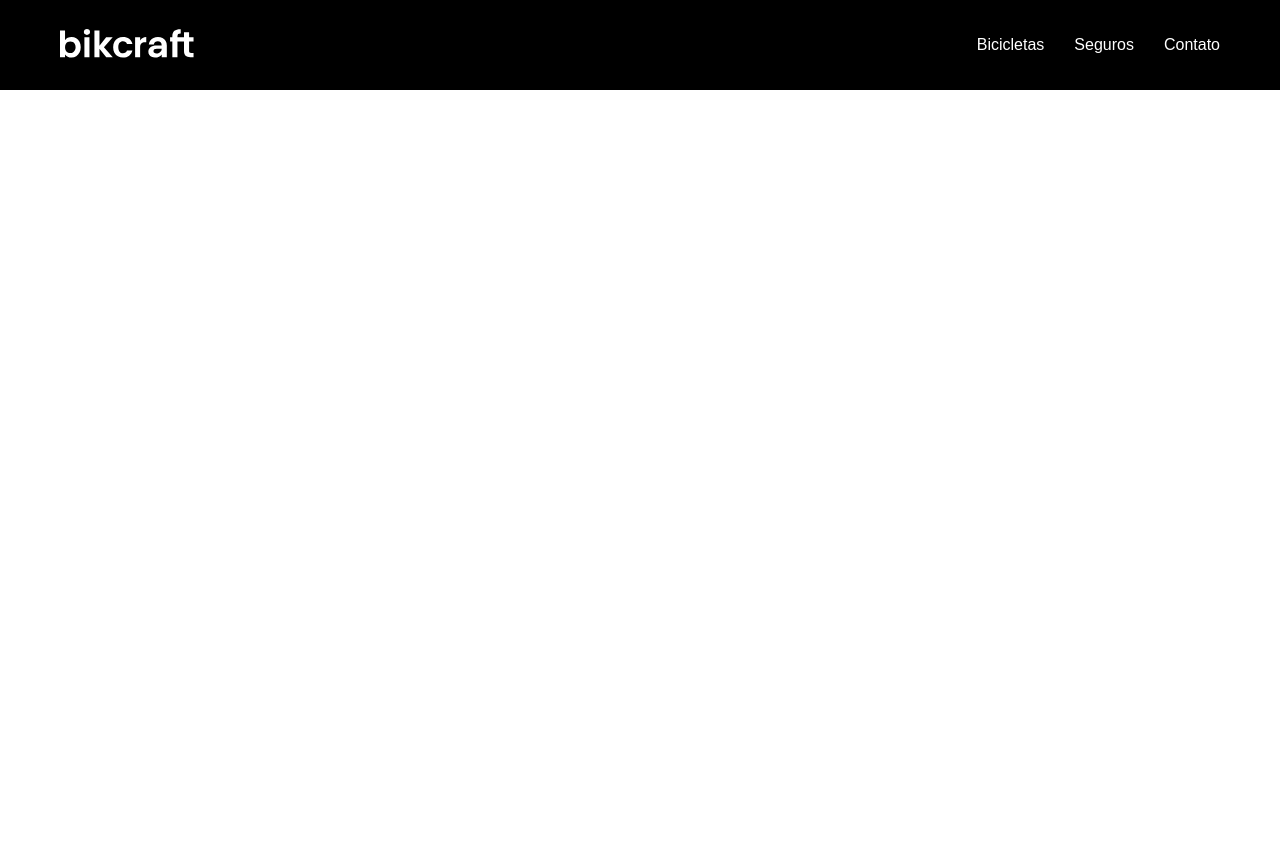
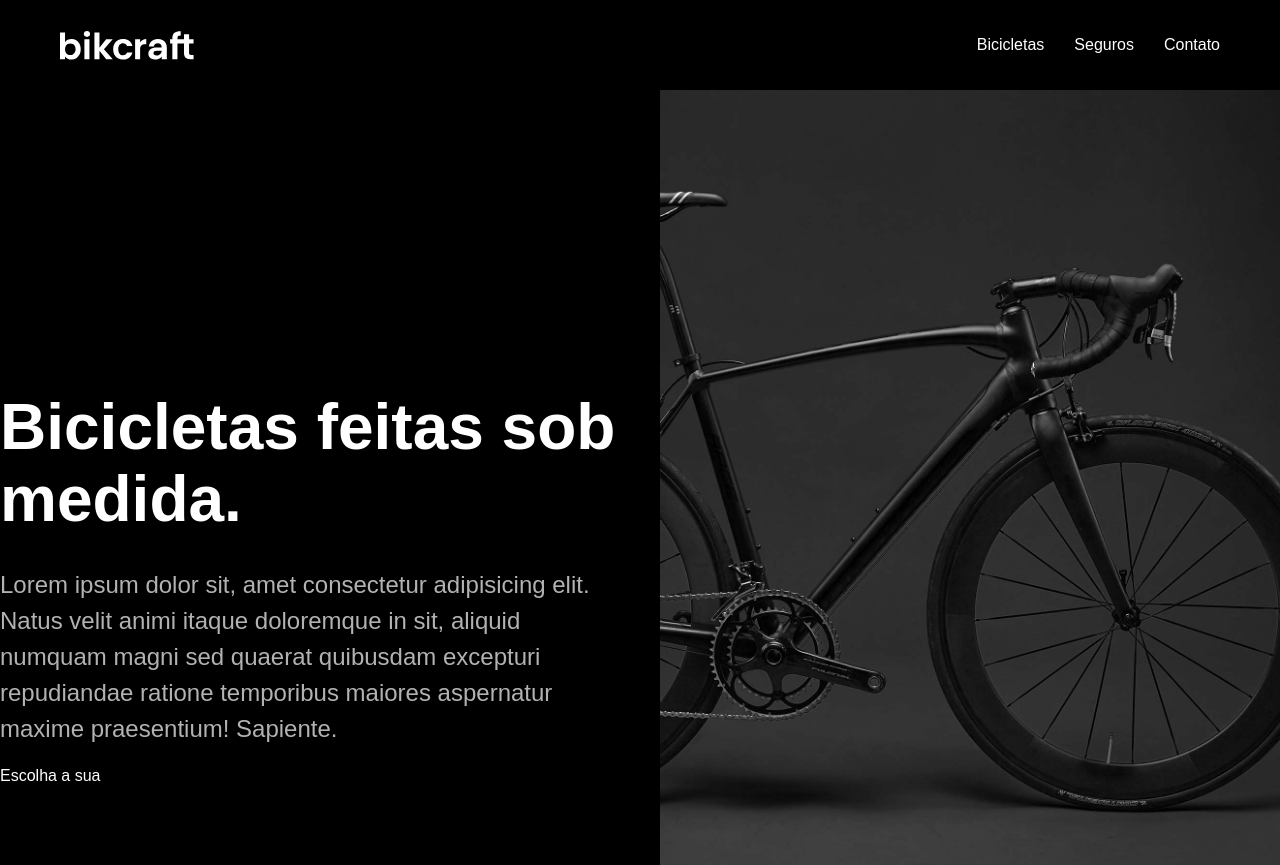
Before and after one commit to annaX0/Curso_origamid_projetos, a plain HTML site: page index.html in a window 1280 px wide. Before the commit the page ends 800 px from the top, so only its background shows below. Drawn offline with Linux system fonts and the light colour scheme.

Commit message:
iniciando main

```diff
--- a/css/style.css
+++ b/css/style.css
@@ -1,5 +1,15 @@
 a{
     text-decoration: none;
+    color: inherit;
+}
+
+img{
+    max-width: 100%;
+    display: block;
+}
+h1, ul, p{
+margin: 0px;
+
 }
 
 body{
@@ -80,3 +90,37 @@ ul{
     font-size: 14px;
 }
 }
+
+
+.introducao-bg{
+    background: #000000;
+    color: #ffffff;
+}
+.introducao{
+    display: grid;
+    grid-template-columns: 1fr 1fr;
+    gap: 0px 40px;
+}
+
+.introducao p{
+    grid-column: 1;
+}
+.introducao a{
+    grid-column: 1;
+}
+.introducao-conteudo{
+    align-self: end;
+    padding-bottom: 80px;
+}
+.introducao h1{
+    margin-bottom: 32px;
+    font-size: 64px;
+    line-height: 1.125;
+}
+
+.introducao p{
+    margin-bottom: 20px;
+    font-size: 24px;
+    line-height: 1.5;
+    color: #b2b2b2;
+}
--- a/index.html
+++ b/index.html
@@ -23,5 +23,16 @@
             </nav>
         </div>
     </header>
+    <main class="introducao-bg">
+        <div class="introducao">
+            <div class="introducao-conteudo">
+                <h1>Bicicletas feitas sob medida.</h1>
+                <p>Lorem ipsum dolor sit, amet consectetur adipisicing elit. Natus velit animi itaque doloremque in sit, aliquid numquam magni sed quaerat quibusdam excepturi repudiandae ratione temporibus maiores aspernatur maxime praesentium! Sapiente.</p>
+                <a href="./bicicletas.html">Escolha a sua</a>
+            </div>
+                <img src="img/fotos/introducao.jpg" alt="bicicleta preta">
+
+        </div>
+    </main>
 </body>
 </html>
```
Lines whose indentation alone changed are shown as unchanged.
